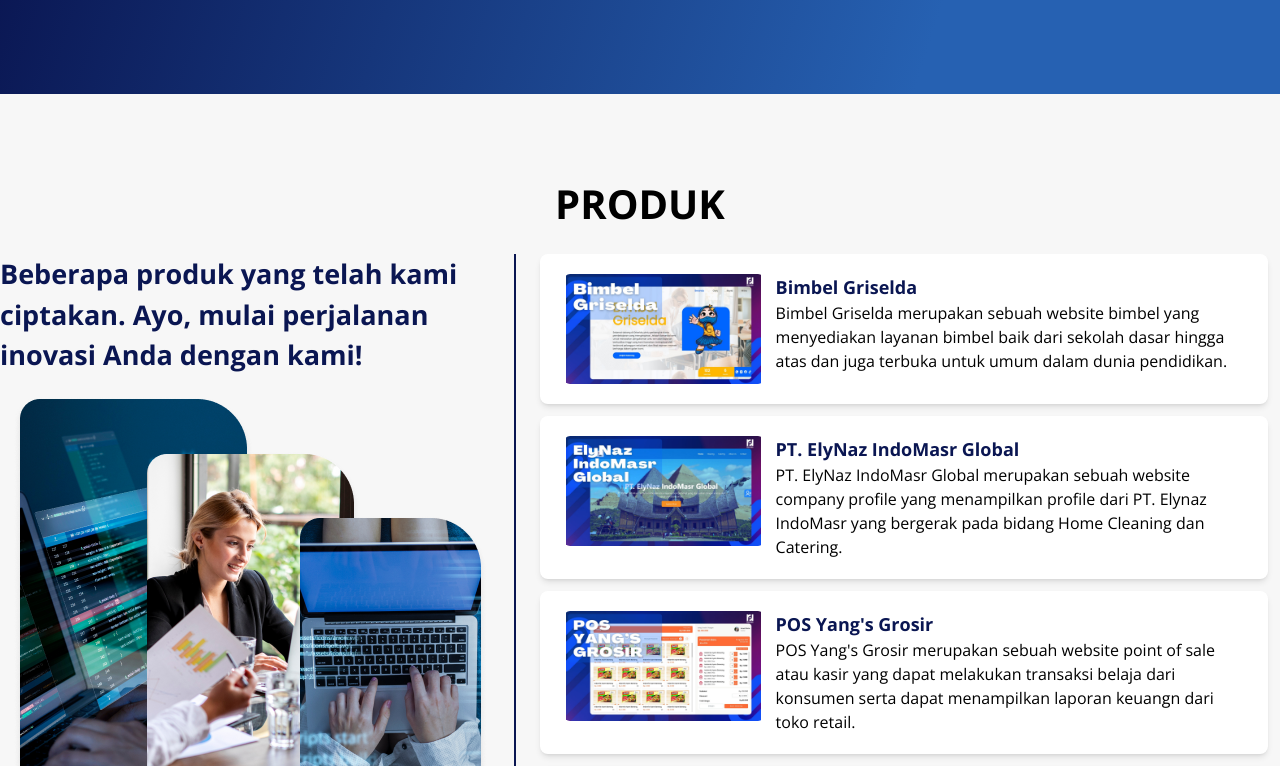
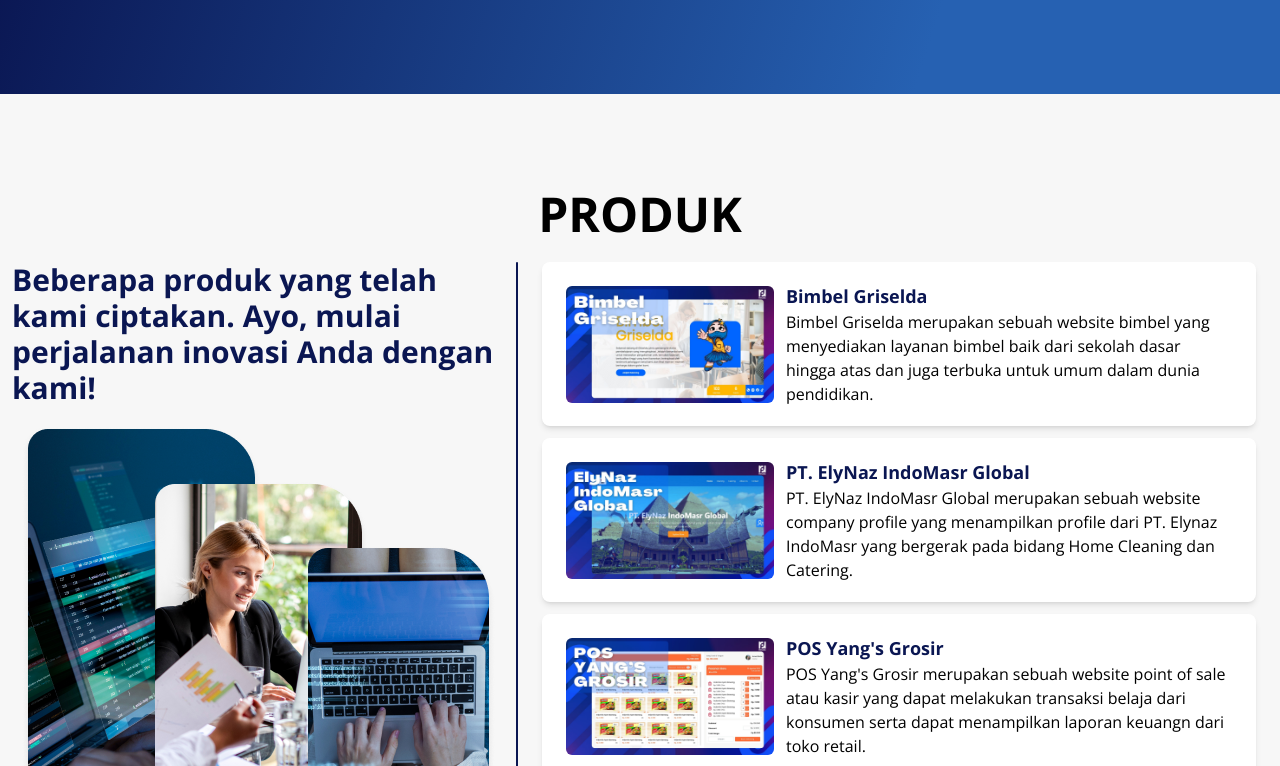
Before and after one commit to RozKoy/ReclasTech, a React (Vite) app: page / in a window 1280 px wide. Shown: the part 2414-3180 px from the top of the page. Built offline with nearby package versions, Linux system fonts and the light colour scheme.

Commit message:
fix(responsive): product section

```diff
--- a/src/Components/CardProduct.jsx
+++ b/src/Components/CardProduct.jsx
@@ -2,8 +2,8 @@
 /* eslint-disable react/no-unescaped-entities */
 const CardProduct = (props) => {
 	return (
-    <div className="flex flex-wrap gap-3 px-6 py-5 bg-white rounded-lg shadow-md card md:flex-nowrap text-primary">
-      <div className="img flex justify-center w-full flex-shrink-0 flex-grow-0 md:w-[200px] overflow-hidden rounded-md h-[110px]">
+		<div className="flex flex-wrap gap-3 px-6 py-5 bg-white rounded-lg shadow-md card md:flex-nowrap text-primary items-center">
+			<div className="img flex justify-center w-full flex-shrink-0 flex-grow-0 md:w-52 overflow-hidden rounded-md aspect-video">
 				<img
 					className="object-cover h-full"
 					src={props.img}
@@ -11,8 +11,10 @@ const CardProduct = (props) => {
 				/>
 			</div>
 			<div className="text-black teks">
-        <div className="font-bold text-primary text-[18px]">{props.title}</div>
-        {props.teks}
+				<h4 className="font-bold text-primary text-lg">
+					{props.title}
+				</h4>
+				<p className="max-[320px]:text-sm">{props.teks}</p>
 			</div>
 		</div>
 	);
--- a/src/pages/home.jsx
+++ b/src/pages/home.jsx
@@ -139,8 +139,9 @@ const Home = () => {
 			{/* service */}
 			<div
 				id="service"
-				className="service min-h-screen py-20 md:py-24 px-2 md:px-3"
+				className="service min-h-screen py-20 md:py-24 px-2 md:px-3 flex items-center"
 			>
+				<div className="w-full">
 					<h2
 						data-aos="fade-up"
 						className="head max-[320px]:text-2xl text-4xl md:text-5xl font-bold text-center text-white"
@@ -149,7 +150,8 @@ const Home = () => {
 					</h2>
 					<div data-aos="fade-up" className="container mx-auto my-6">
 						<h3 className="subhead max-[320px]:text-sm text-xl md:text-3xl text-white w-full md:w-96 font-bold">
-						Layanan Yang Kami Sediakan Untuk Membantu Bisnis Anda
+							Layanan Yang Kami Sediakan Untuk Membantu Bisnis
+							Anda
 						</h3>
 					</div>
 					<div
@@ -191,42 +193,44 @@ const Home = () => {
 						</div>
 					</div>
 				</div>
+			</div>
 			{/* service */}
 
 			{/* product */}
 			<div
 				id="product"
-				className="product bg-srWhite py-[60px] md:py-[80px] md:px-0 px-3"
+				className="product bg-srWhite py-20 md:py-24 md:px-3 px-2 min-h-screen flex items-center"
 			>
-				<div
+				<div className="w-full">
+					<h2
 						data-aos="fade-up"
-					className="head text-[35px] md:text-[40px] font-bold text-center mb-5 text-black"
+						className="head max-[320px]:text-2xl text-4xl md:text-5xl font-bold text-center mb-6 text-black"
 					>
 						PRODUK
-				</div>
+					</h2>
 					<div className="container flex flex-wrap h-full gap-3 m-auto wrap md:flex-nowrap">
 						<div
 							data-aos="fade-up"
-						className="left w-[100%] md:w-[40%]"
+							className="left w-full md:w-2/5"
 						>
-						<div className="subhead text-[22px] md:text-[27px] text-primary max-w-[544px] font-bold">
-							Beberapa produk yang telah kami ciptakan. Ayo, mulai
-							perjalanan inovasi Anda dengan kami!
-						</div>
+							<h3 className="subhead max-[320px]:text-sm text-xl md:text-3xl text-primary max-w-[45rem] font-bold">
+								Beberapa produk yang telah kami ciptakan. Ayo,
+								mulai perjalanan inovasi Anda dengan kami!
+							</h3>
 							<div className="mt-5 img">
 								<img
-								className="h-[270px] m-auto md:h-auto"
+									className="h-72 m-auto md:h-auto"
 									src="Images/product.png"
 									alt="Produk yang telah kami ciptakan. Ayo, mulai perjalanan inovasi Anda dengan kami!"
 								/>
 							</div>
 						</div>
-					<div className="center hidden md:block w-[2px] bg-primary"></div>
+						<div className="center hidden md:block w-0.5 rounded-full bg-primary"></div>
 						<div
 							data-aos="fade-up"
-						className="right w-[100%] md:w-[60%] "
+							className="right w-full md:w-3/5 "
 						>
-						<div className="wrap-card flex flex-col gap-3  h-[550px] overflow-y-auto md:px-3 px-0">
+							<div className="wrap-card flex flex-col gap-3 h-[38rem] overflow-y-auto md:px-3 px-1">
 								<CardProduct
 									img="Images/pro1.jpg"
 									title="Bimbel Griselda"
@@ -268,6 +272,7 @@ const Home = () => {
 									title="Game Petualangan Si Pele"
 									teks="Game Petualangan Si Pele merupakan sebuah game yang memiliki alur dimana seorang anak bernama pele akan mengalami suatu kejadian mistis dalam perjalanan menuju rumah."
 								/>
+							</div>
 						</div>
 					</div>
 				</div>
```
Lines whose indentation alone changed are shown as unchanged.
